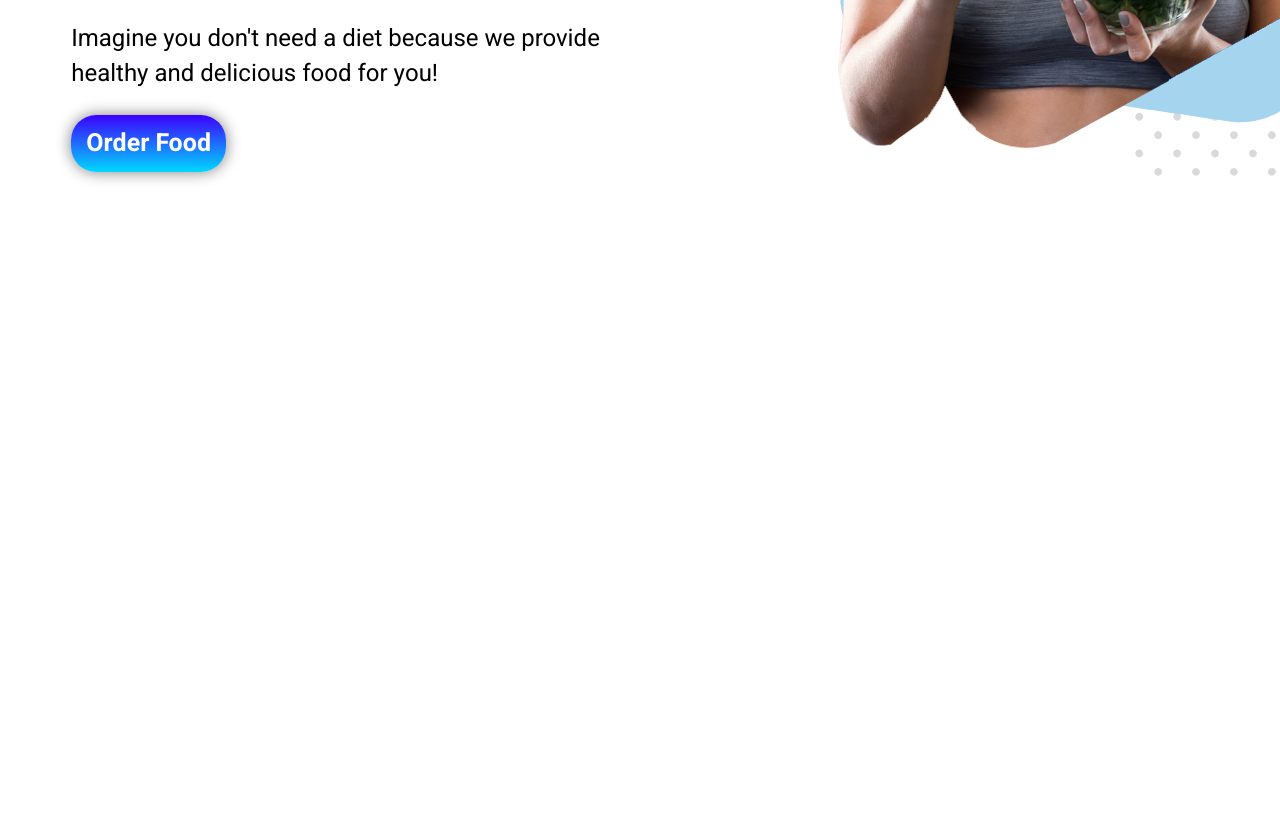
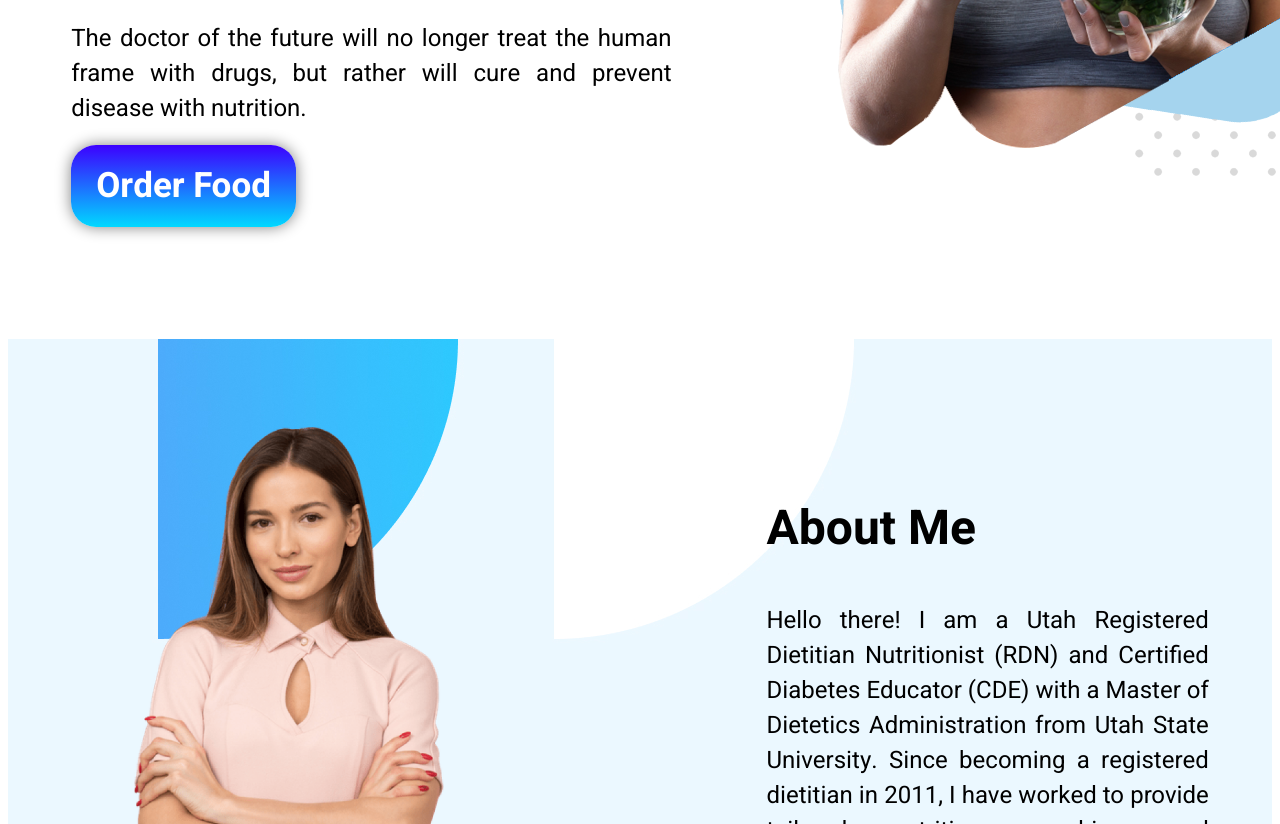
Before and after one commit to mahadihassanriyadh/foodnetwork-first-assignment, a plain HTML site: page index.html in a window 1280 px wide. Shown: the part 596-1420 px from the top of the page. Before the commit the page ends 800 px from the top, so only its background shows below. Drawn offline with Linux system fonts and the light colour scheme.

Commit message:
2nd Section Done

```diff
--- a/index.html
+++ b/index.html
@@ -12,16 +12,27 @@
 </head>
 <body>
     <section id="first-section" class="flexible-style">
-        <div id="div-positioning" class="half-width">
+        <div id="div-sec1-positioning" class="half-width">
             <h1 class="h1-margin"><span class="blue-color">Skip</span> The Diet,</h1>
             <h1 class="h1-margin">Just Eat Healthy</h1>
             <h1 class="h1-margin">With Food Network</h1>
-            <p>Imagine you don't need a diet because we provide <br> healthy and delicious food for you!</p>
+            <p>The doctor of the future will no longer treat the human frame with drugs, but rather will cure and prevent disease with nutrition.</p>
             <a class="blue-button" target="_blank" href="https://asianfoodnetwork.com/">Order Food</a>
         </div>
         <div class="half-width">
             <img id="first-img-padd" src="images/woman-eating.png" alt="">
         </div>
     </section>
+
+    <section id="second-section" class="flexible-style">
+        <div id="div-sec2-positioning" class="half-width">
+            <img id="second-img" src="images/Person Image.png" alt="">
+        </div>
+        <div id="div-sec2-positioning" class="half-width">
+            <h2>About Me</h2>
+            <p>Hello there! I am a Utah Registered Dietitian Nutritionist (RDN) and Certified Diabetes Educator (CDE) with a Master of Dietetics Administration from Utah State University.  Since becoming a registered dietitian in 2011, I have worked to provide tailored nutrition coaching and sustainable life changing services for my clients.</p>
+            <a class="blue-button" target="_blank" href="https://www.facebook.com/">Contact Me</a>
+        </div>
+    </section>
 </body>
 </html>
--- a/style.css
+++ b/style.css
@@ -13,14 +13,14 @@ body{
     text-decoration: none;
     background-image: linear-gradient(rgb(60, 0, 255), rgb(0, 217, 255));
     color: white;
-    padding: 10px 15px;
-    font-size: 25px;
+    padding: 15px 25px;
+    font-size: 35px;
     font-weight: bold;
     border-radius: 25px;
     box-shadow: 0 0 15px grey;
 }
 
-#div-positioning{
+#div-sec1-positioning{
     padding-top: 8%;
 }
 
@@ -38,6 +38,7 @@ div h1{
 .half-width p{
     font-size: 150%;
     padding-bottom: 10px;
+    text-align: justify;
 }
 
 #first-img-padd{
@@ -50,3 +51,32 @@ div h1{
     margin-top: 2%;
 
 }
+
+#second-section{
+    margin-top: 10%;
+    background-image: url(images/bg-2nd-section.jpg);
+    background-repeat: no;
+    background-image: fixed;
+}
+
+#second-img{
+    padding-top: 20%;
+    width: 70%;
+}
+
+.half-width h2{
+    font-size: 300%;
+}
+
+#div-sec2-positioning{
+    margin-left: 10%;
+    margin-right: 5%;
+}
+
+#div-sec2-positioning h2{
+    margin-top: 35%;
+}
+
+#div-sec2-positioning p{
+    margin-bottom: 15%;
+}
```
Also changed, not shown: images/Person Image.png (added), images/bg-2nd-section.jpg (added), images/my-bg-with-black-panjabi.png (deleted).
